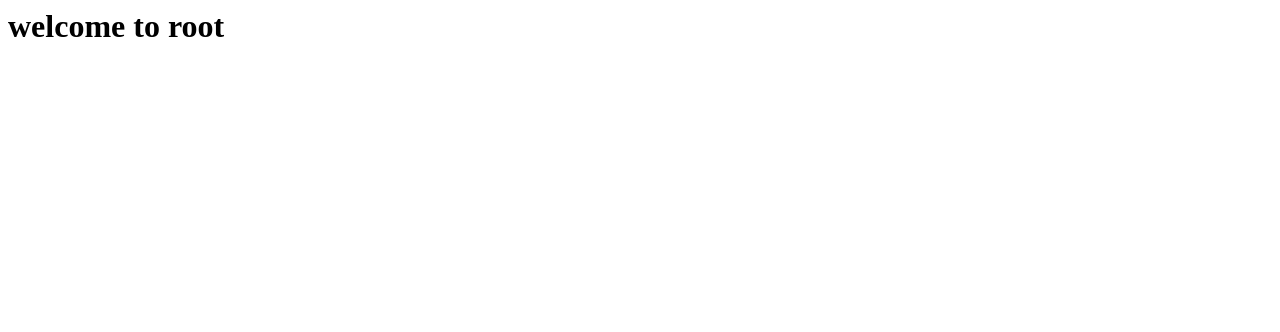
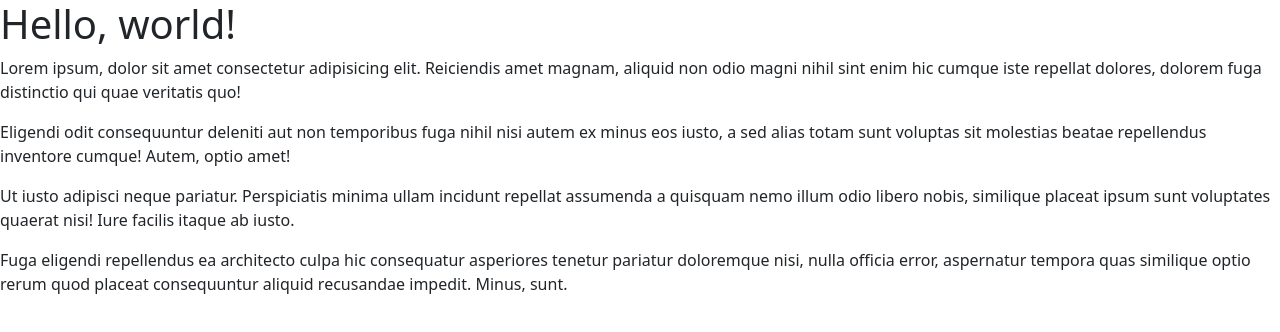
Before and after one commit to CarlosHLeite/publishing-pages, a plain HTML site: page index.html in a window 1280 px wide. Drawn offline with nearby package versions, Linux system fonts and the light colour scheme.

Commit message:
update html page

```diff
--- a/index.html
+++ b/index.html
@@ -1 +1,17 @@
-<h1>welcome to root</h1>
+<!doctype html>
+<html lang="en">
+  <head>
+    <meta charset="utf-8">
+    <meta name="viewport" content="width=device-width, initial-scale=1">
+    <title>Bootstrap demo</title>
+    <link href="https://cdn.jsdelivr.net/npm/bootstrap@5.2.1/dist/css/bootstrap.min.css" rel="stylesheet" integrity="sha384-iYQeCzEYFbKjA/T2uDLTpkwGzCiq6soy8tYaI1GyVh/UjpbCx/TYkiZhlZB6+fzT" crossorigin="anonymous">
+  </head>
+  <body>
+    <h1>Hello, world!</h1>
+    <p>Lorem ipsum, dolor sit amet consectetur adipisicing elit. Reiciendis amet magnam, aliquid non odio magni nihil sint enim hic cumque iste repellat dolores, dolorem fuga distinctio qui quae veritatis quo!</p>
+    <p>Eligendi odit consequuntur deleniti aut non temporibus fuga nihil nisi autem ex minus eos iusto, a sed alias totam sunt voluptas sit molestias beatae repellendus inventore cumque! Autem, optio amet!</p>
+    <p>Ut iusto adipisci neque pariatur. Perspiciatis minima ullam incidunt repellat assumenda a quisquam nemo illum odio libero nobis, similique placeat ipsum sunt voluptates quaerat nisi! Iure facilis itaque ab iusto.</p>
+    <p>Fuga eligendi repellendus ea architecto culpa hic consequatur asperiores tenetur pariatur doloremque nisi, nulla officia error, aspernatur tempora quas similique optio rerum quod placeat consequuntur aliquid recusandae impedit. Minus, sunt.</p>
+    <script src="https://cdn.jsdelivr.net/npm/bootstrap@5.2.1/dist/js/bootstrap.bundle.min.js" integrity="sha384-u1OknCvxWvY5kfmNBILK2hRnQC3Pr17a+RTT6rIHI7NnikvbZlHgTPOOmMi466C8" crossorigin="anonymous"></script>
+  </body>
+</html>
```
